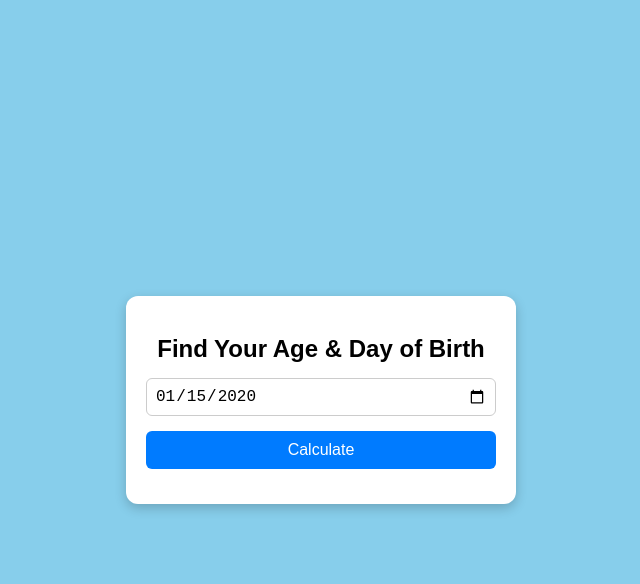
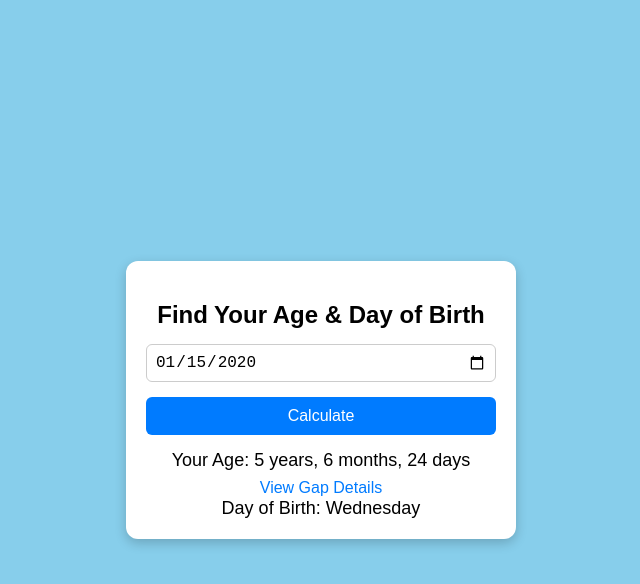
Before and after one commit to Primus-8/Age-calculator-, a plain HTML site: page index.html in a window 1280 px wide. Both pictures are taken after typing "2020-01-15" into the empty fields and a click on the button "Calculate". Shown: the whole page, without its empty margins (319-959 px from the left). Drawn offline with Linux system fonts and the light colour scheme.

Commit message:
Update index.html

```diff
--- a/index.html
+++ b/index.html
@@ -52,6 +52,16 @@
       margin-top: 15px;
       font-size: 18px;
     }
+    .gap-link {
+      display: inline-block;
+      margin-top: 8px;
+      text-decoration: none;
+      color: #007BFF;
+      font-size: 16px;
+    }
+    .gap-link:hover {
+      text-decoration: underline;
+    }
   </style>
 </head>
 <body>
@@ -92,10 +102,13 @@
       let daysOfWeek = ["Sunday", "Monday", "Tuesday", "Wednesday", "Thursday", "Friday", "Saturday"];
       let dayOfBirth = daysOfWeek[birthDate.getDay()];
 
+      // Link name and URL
+      let gapName = "View Gap Details";
+      let gapURL = "https://example.com"; // Apna link yaha daalein
+
       document.getElementById("result").innerHTML = `
-
         Your Age: ${years} years, ${months} months, ${days} days <br>
-      <a href="${ga}" target="_blank" class="gap-link">${more}</a><br>
+        <a href="${gapURL}" target="_blank" class="gap-link">${gapName}</a><br>
         Day of Birth: ${dayOfBirth}
       `;
     }
```
